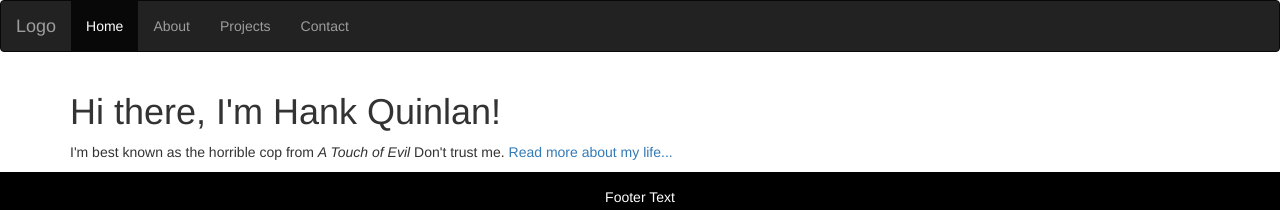
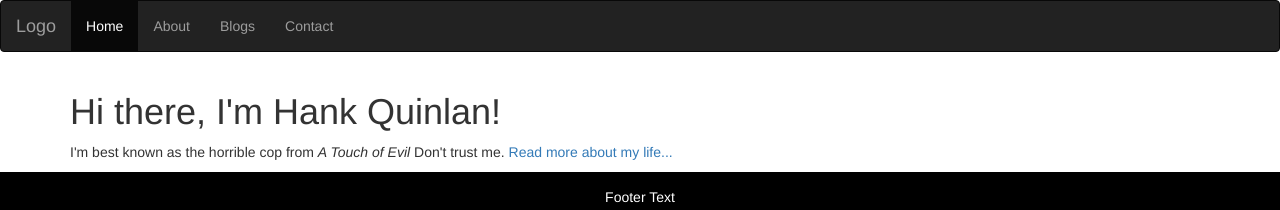
Before and after one commit to 3dproject/idah, a Jekyll site: the page built from index.html, in a window 1280 px wide. Shown: the top 210 px of the page. Built offline with Jekyll 4.4.1, drawn with Linux system fonts in a browser that asks for light colours.

Commit message:
blog link update

```diff
--- a/_layouts/default.html
+++ b/_layouts/default.html
@@ -29,7 +29,7 @@
             <ul class="nav navbar-nav">
               <li class="active"><a href="#">Home</a></li>
               <li><a href="#">About</a></li>
-              <li><a href="#">Projects</a></li>
+              <li><a href="{{site.baseurl}}/blog/index.html">Blogs</a></li>
               <li><a href="#">Contact</a></li>
             </ul>
             <!-- <ul class="nav navbar-nav navbar-right">
```
